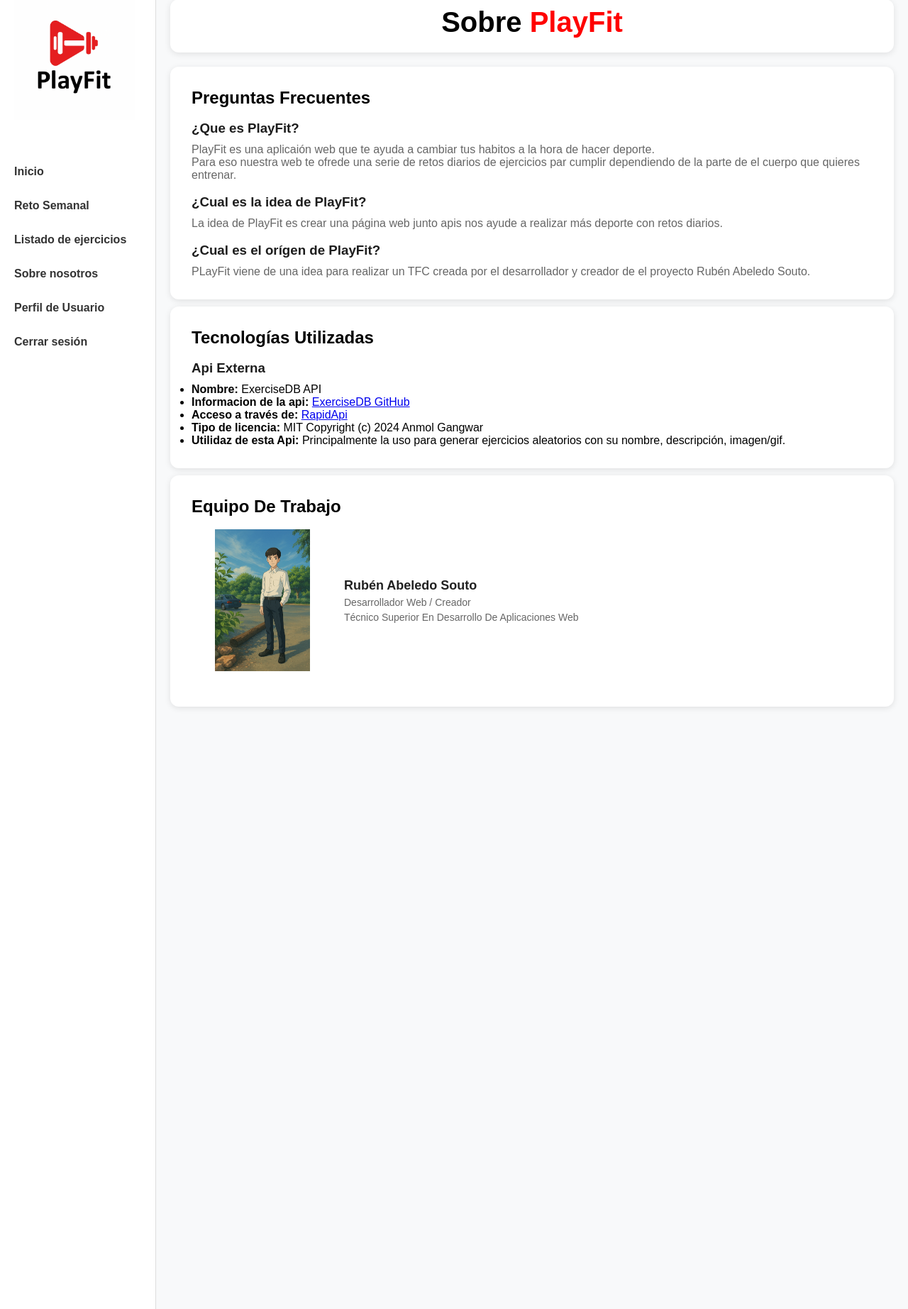
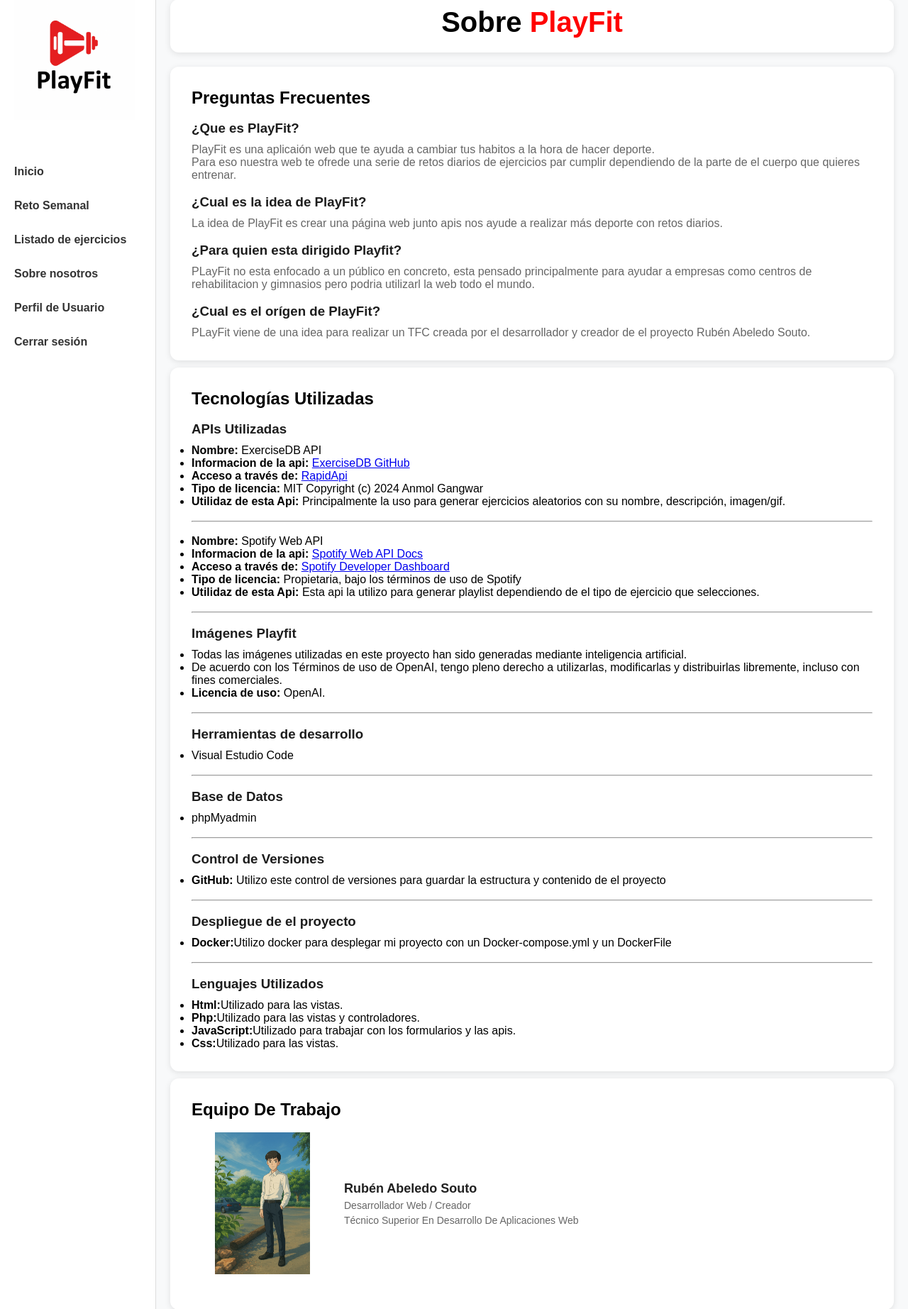
Before and after one commit to Rub33ns/AbeledoSoutoRuben_TFC, a PHP site: page /vistas/sobreNosotros.php in a window 1280 px wide. Shown: the part 21-1866 px from the top of the page at 71% size. Run offline with PHP 8.4, Linux system fonts and the light colour scheme; the visitor is signed in with stand-in values (Sample User, id 1).

Commit message:
añadido mas contenido a sobre Nosotros

```diff
--- a/estilos/inicio.css
+++ b/estilos/inicio.css
@@ -75,7 +75,7 @@ body {
   transition: background 0.3s ease;
 }
 .Empezar_Reto:hover {
-  background-color: #8b2733;
+  background-color: #e74155;
 }
 
 /* Estilos para el carrusel de fotos  */
--- a/vistas/sobreNosotros.php
+++ b/vistas/sobreNosotros.php
@@ -35,7 +35,7 @@ if (!isset($_SESSION['usuario'])) {
     <!-- Página principal, donde explico basicamente de una manera rusumida que es PlayFit-->
     <main class="contenidoPrincipal">
       <section class="bienvenida">
-        <h1>Sobre  <span style="color: red;">PlayFit</span></h1>
+        <h1>Sobre <span style="color: red;">PlayFit</span></h1>
       </section>
 
       <div class="sobreNosotrosDatos">
@@ -47,23 +47,95 @@ if (!isset($_SESSION['usuario'])) {
           de el cuerpo que quieres entrenar.</p>
         <br>
         <h3>¿Cual es la idea de PlayFit?</h3>
-        <p>La idea de PlayFit es crear una página web junto apis nos ayude a realizar más deporte con retos diarios. </p>
+        <p>La idea de PlayFit es crear una página web junto apis nos ayude a realizar más deporte con retos diarios.
+        </p>
+        <br>
+        <h3>¿Para quien esta dirigido Playfit?</h3>
+        <p>PLayFit no esta enfocado a un público en concreto, esta pensado principalmente para ayudar a empresas como
+          centros de rehabilitacion y gimnasios pero podria utilizarl la web todo el mundo.</p>
         <br>
         <h3>¿Cual es el orígen de PlayFit?</h3>
-        <p>PLayFit viene de una idea para realizar un TFC creada por el desarrollador y creador de el proyecto Rubén Abeledo Souto. </p>
+        <p>PLayFit viene de una idea para realizar un TFC creada por el desarrollador y creador de el proyecto Rubén
+          Abeledo Souto. </p>
       </div>
 
       <div class="sobreNosotrosDatos">
         <h2>Tecnologías Utilizadas</h2>
         <br>
-        <h3>Api Externa</h3>
+        <h3>APIs Utilizadas</h3>
         <ul>
-            <li><strong>Nombre:</strong>  ExerciseDB API</li>
-            <li><strong> Informacion de la api:</strong> <a href="https://github.com/cyberboyanmol/exercisedb-api">ExerciseDB GitHub</a></li>
+          <li><strong>Nombre:</strong> ExerciseDB API</li>
+          <li><strong> Informacion de la api:</strong> <a
+              href="https://github.com/cyberboyanmol/exercisedb-api">ExerciseDB GitHub</a></li>
           <li><strong>Acceso a través de:</strong> <a href="https://rapidapi.com/hub">RapidApi</a></li>
-            <li><strong>Tipo de licencia:</strong> MIT  Copyright (c) 2024 Anmol Gangwar</li>
-            <li> <strong>Utilidaz de esta Api:</strong> Principalmente la uso para generar ejercicios aleatorios con su nombre, descripción, imagen/gif.</li>
+          <li><strong>Tipo de licencia:</strong> MIT Copyright (c) 2024 Anmol Gangwar</li>
+          <li> <strong>Utilidaz de esta Api:</strong> Principalmente la uso para generar ejercicios aleatorios con su
+            nombre, descripción, imagen/gif.</li>
         </ul>
+        <br>
+        <hr>
+        <br>
+        <ul>
+          <li><strong>Nombre:</strong> Spotify Web API</li>
+          <li><strong> Informacion de la api:</strong> <a
+              href="https://developer.spotify.com/documentation/web-api/">Spotify Web API Docs</a></li>
+          <li><strong>Acceso a través de:</strong> <a href="https://developer.spotify.com/dashboard/">Spotify Developer
+              Dashboard</a></li>
+          <li><strong>Tipo de licencia:</strong> Propietaria, bajo los términos de uso de Spotify</li>
+          <li> <strong>Utilidaz de esta Api:</strong> Esta api la utilizo para generar playlist dependiendo de el tipo
+            de ejercicio que selecciones.</li>
+        </ul>
+        <br>
+        <hr>
+        <br>
+        <h3>Imágenes Playfit</h3>
+        <ul>
+          <li>Todas las imágenes utilizadas en este proyecto han sido generadas mediante inteligencia artificial.</li>
+          <li>De acuerdo con los Términos de uso de OpenAI, tengo pleno derecho a utilizarlas, modificarlas y
+            distribuirlas libremente, incluso con fines comerciales.</li>
+          <li><strong>Licencia de uso:</strong> OpenAI.</li>
+        </ul>
+        <br>
+        <hr>
+        <br>
+        <h3>Herramientas de desarrollo</h3>
+        <ul>
+          <li>Visual Estudio Code</li>
+        </ul>
+        <br>
+        <hr>
+        <br>
+        <h3>Base de Datos</h3>
+        <ul>
+          <li>phpMyadmin</li>
+        </ul>
+        <br>
+        <hr>
+        <br>
+        <h3>Control de Versiones</h3>
+        <ul>
+          <li><strong>GitHub:</strong> Utilizo este control de versiones para guardar la estructura y contenido de el
+            proyecto</li>
+        </ul>
+        <br>
+        <hr>
+        <br>
+        <h3>Despliegue de el proyecto</h3>
+        <ul>
+          <li><strong>Docker:</strong>Utilizo docker para desplegar mi proyecto con un Docker-compose.yml y un DockerFile</li>
+        </ul>
+        <br>
+        <hr>
+        <br>
+        <h3>Lenguajes Utilizados</h3>
+        <ul>
+          <li><strong>Html:</strong>Utilizado para las vistas.</li>
+          <li><strong>Php:</strong>Utilizado para las vistas y controladores.</li>
+          <li><strong>JavaScript:</strong>Utilizado para trabajar con los formularios y las apis.</li>
+          <li><strong>Css:</strong>Utilizado para las vistas.</li>
+        </ul>
+
+
       </div>
       <div class="sobreNosotrosDatos">
         <h2>Equipo De Trabajo</h2>
```
Also changed, not shown: vistas/inicio.php (+34 -0 lines). Lines whose indentation alone changed are shown as unchanged.
